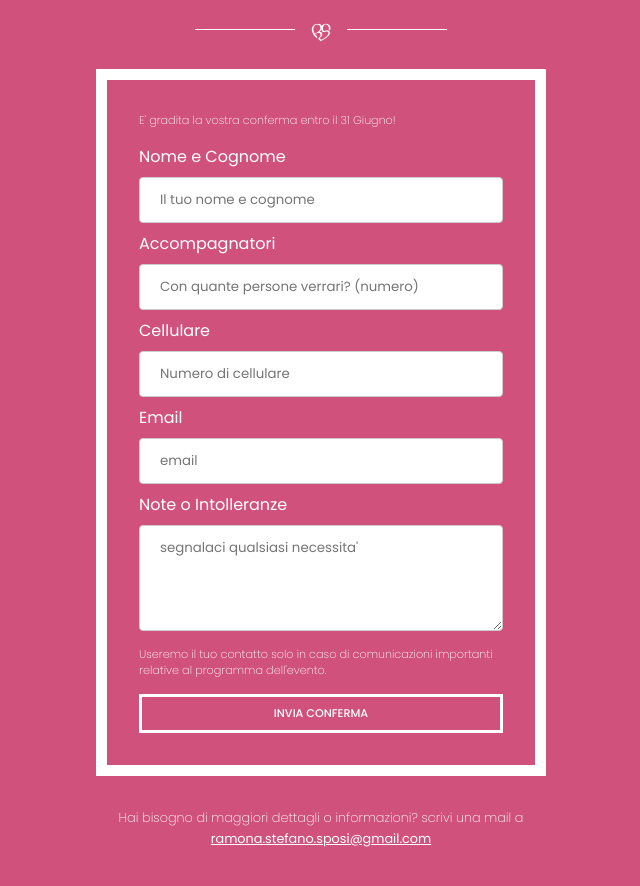
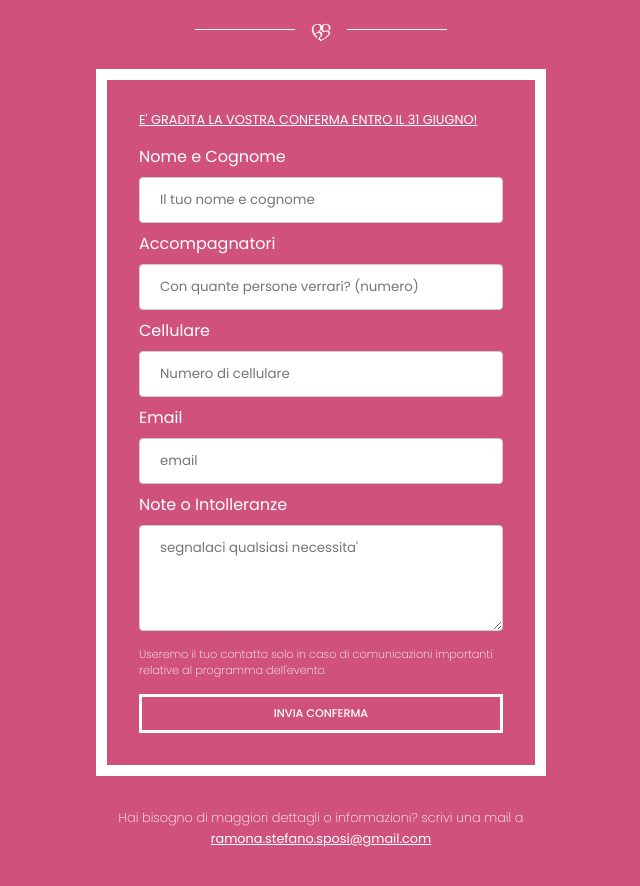
Before and after one commit to thelore85/project-marriage-ste, a Next.js app: page / in a window 1280 px wide. Shown: the part 2588-3474 px from the top of the page, without its empty margins (319-959 px from the left). Built offline with nearby package versions, Linux system fonts and the light colour scheme; no server answers; a web font is replaced by a local one.

Commit message:
form update

```diff
--- a/src/Components/Contact/Contact.module.css
+++ b/src/Components/Contact/Contact.module.css
@@ -20,9 +20,11 @@
   border: solid white 0.7rem;
 }
 
-p .advise{
-  font-size: 1rem;
-  text-align: center;
+.formContainer .advise{
+  font-size: 0.8rem;
+  font-weight: 400;
+  text-decoration: underline;
+  text-transform: uppercase;
 }
 
 .formContainer p{
```
